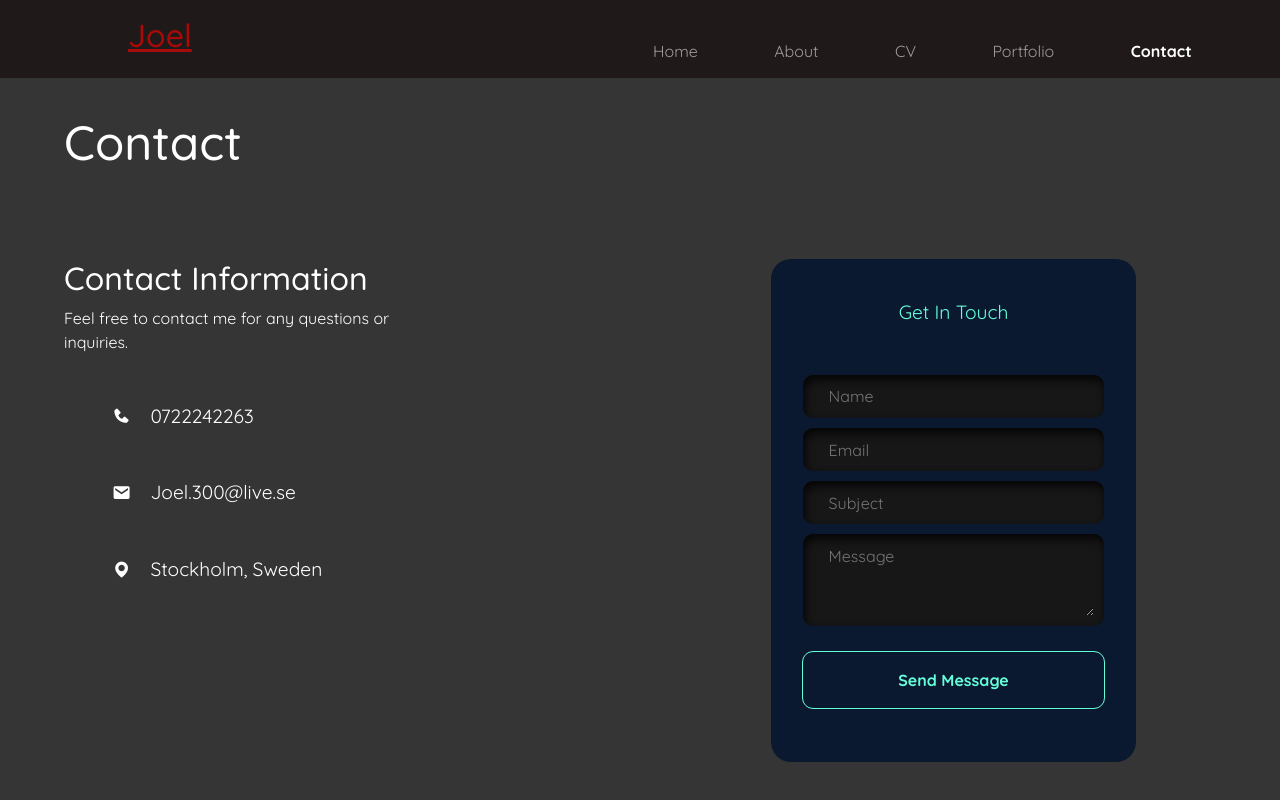
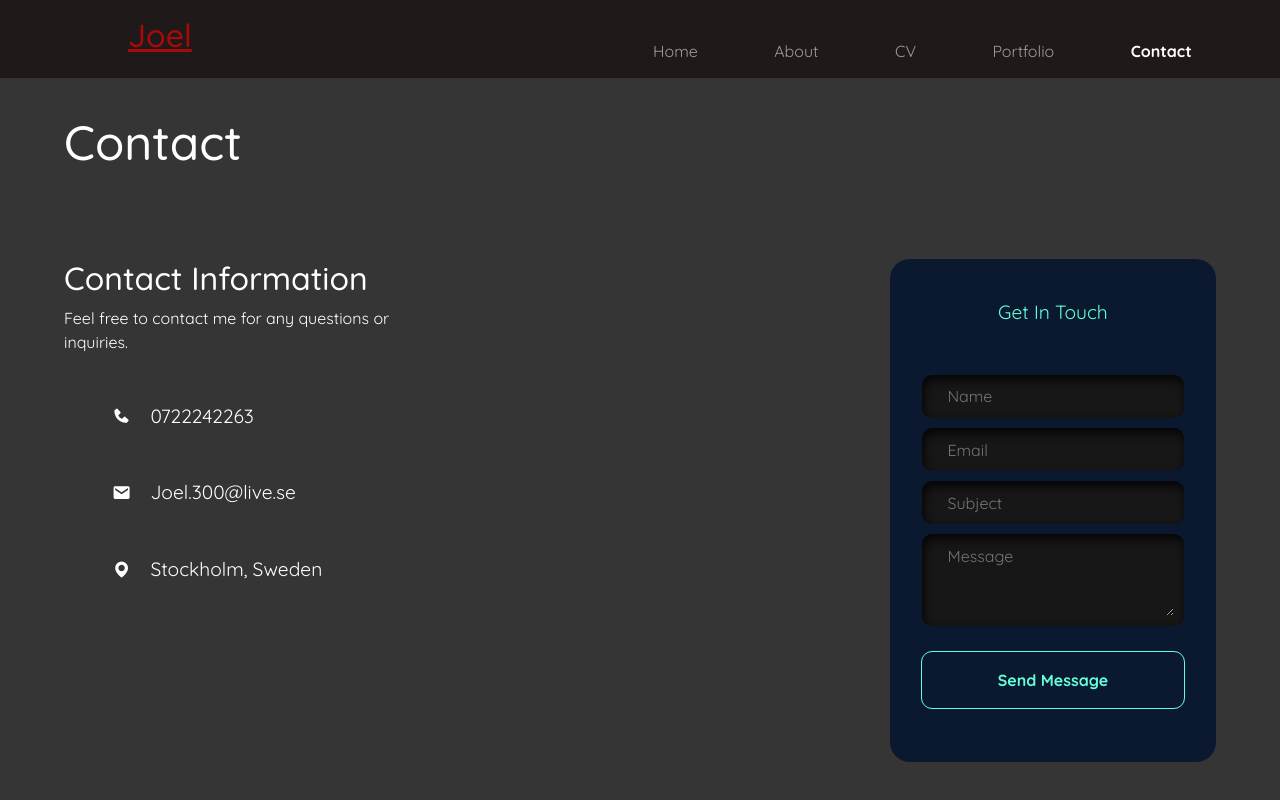
Before and after one commit to joellos/Joel-s-react-app, a React (Vite) app: page /#/contact in a window 1280 px wide. Shown: the top 800 px of the page. Built offline with nearby package versions, Linux system fonts and the light colour scheme.

Commit message:
fixed contact positioning

```diff
--- a/src/index.css
+++ b/src/index.css
@@ -275,7 +275,7 @@ div {
   align-items: flex-end;
   flex-direction: column;
   margin-bottom: 10vh;
-  margin-right: 5em;
+  margin-left: 10em;
 }
 
 .form {
```
